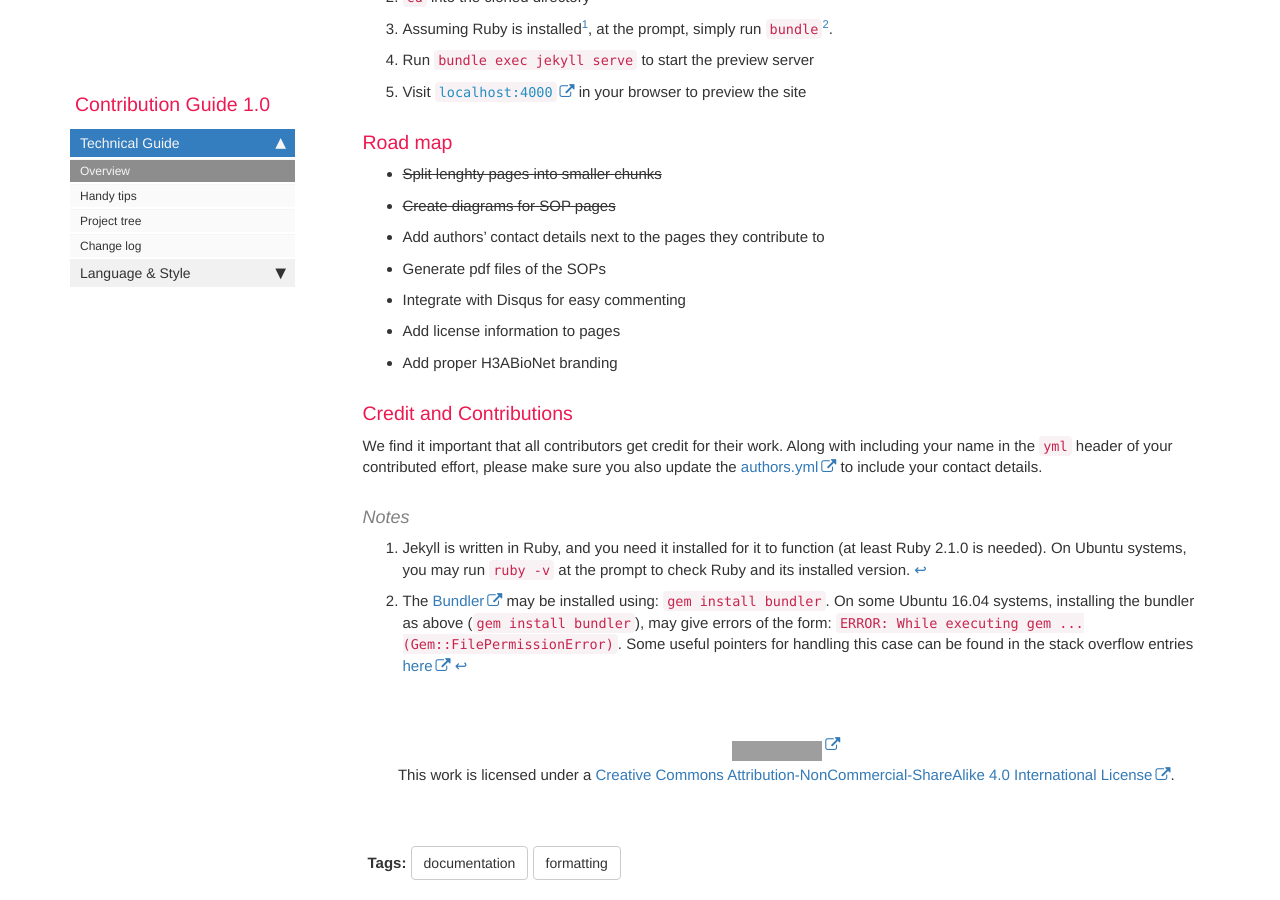
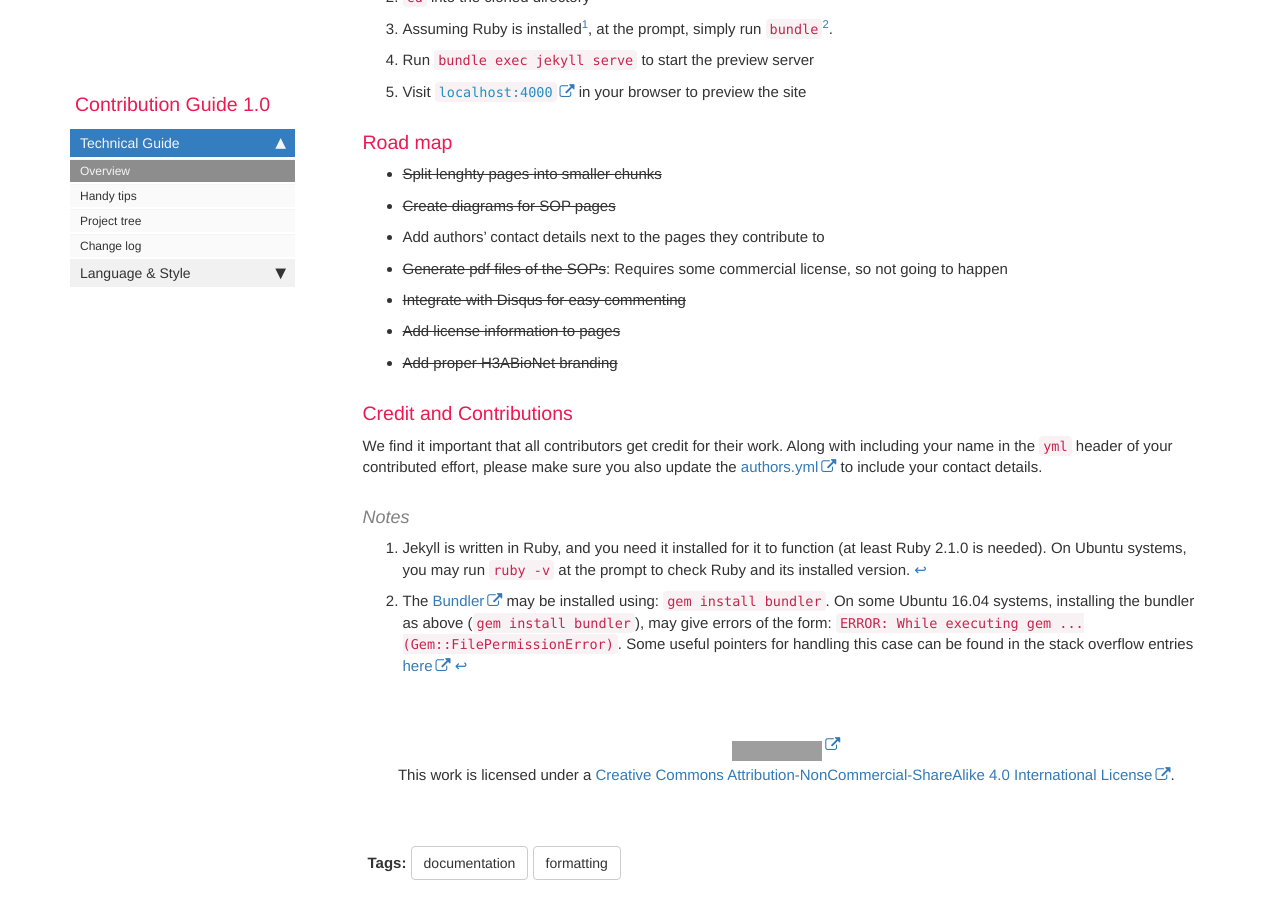
Before and after one commit to h3abionet/H3ABionet-SOPs, a Jekyll site: the page built from pages/contributing/cont_tech-guide-1.md, in a window 1280 px wide and 900 px high, scrolled down 736 px. Built offline with Jekyll 4.4.1, drawn with Linux system fonts in a browser that asks for light colours; nearby versions of some CDN libraries; comment, search, counter and statistics services are not loaded; grey boxes are pictures that could not be loaded.

Commit message:
update the road map

```diff
--- a/pages/contributing/cont_tech-guide-1.md
+++ b/pages/contributing/cont_tech-guide-1.md
@@ -34,10 +34,10 @@ Before proposing any changes, test your changes first by building a local copy i
 - ~~Split lenghty pages into smaller chunks~~
 - ~~Create diagrams for SOP pages~~
 - Add authors' contact details next to the pages they contribute to
-- Generate pdf files of the SOPs
-- Integrate with Disqus for easy commenting
-- Add license information to pages
-- Add proper H3ABioNet branding
+- ~~Generate pdf files of the SOPs~~: Requires some commercial license, so not going to happen
+- ~~Integrate with Disqus for easy commenting~~
+- ~~Add license information to pages~~
+- ~~Add proper H3ABioNet branding~~
 
 ### Credit and Contributions
 
```
